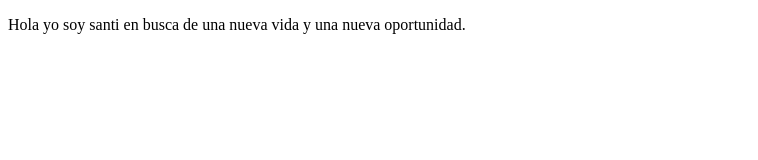
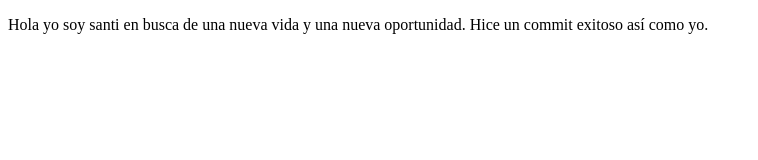
Before and after one commit to SnthiagoDeveloper/PersonalProjects, a plain HTML site: page index.html in a window 1280 px wide. Shown: the whole page, without its empty margins (0-758 px from the left). Drawn offline with Linux system fonts and the light colour scheme.

Commit message:
agregamos una frase mamalona

```diff
--- a/index.html
+++ b/index.html
@@ -9,6 +9,7 @@
 <body>
     <p>
         Hola yo soy santi en busca de una nueva vida y una nueva oportunidad.
+        Hice un commit exitoso así como yo.
     </p>
 </body>
 </html>
```
